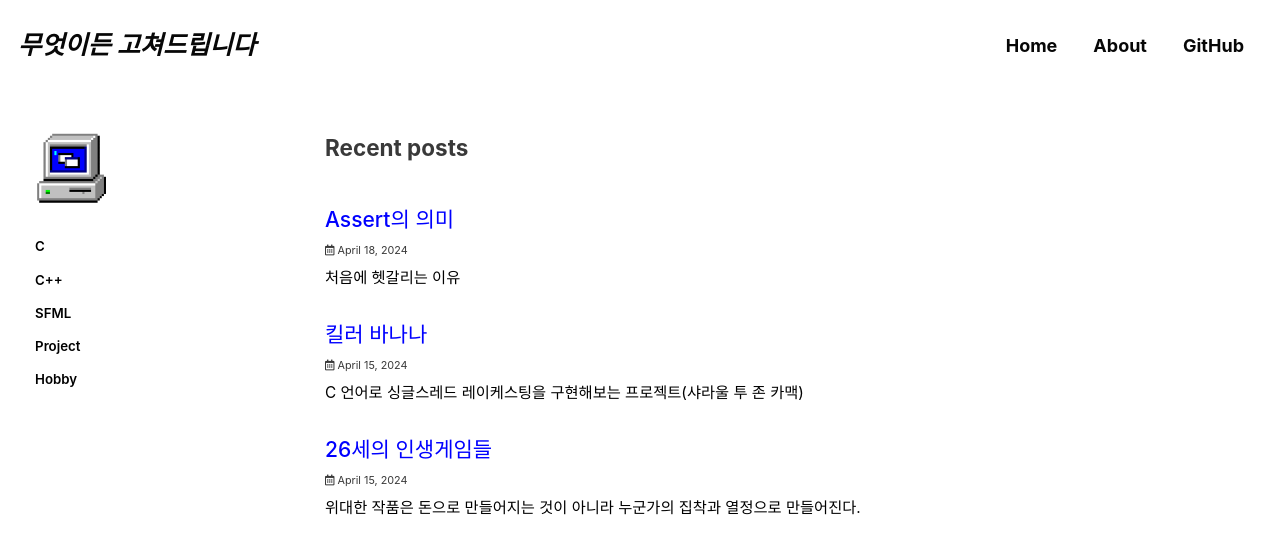
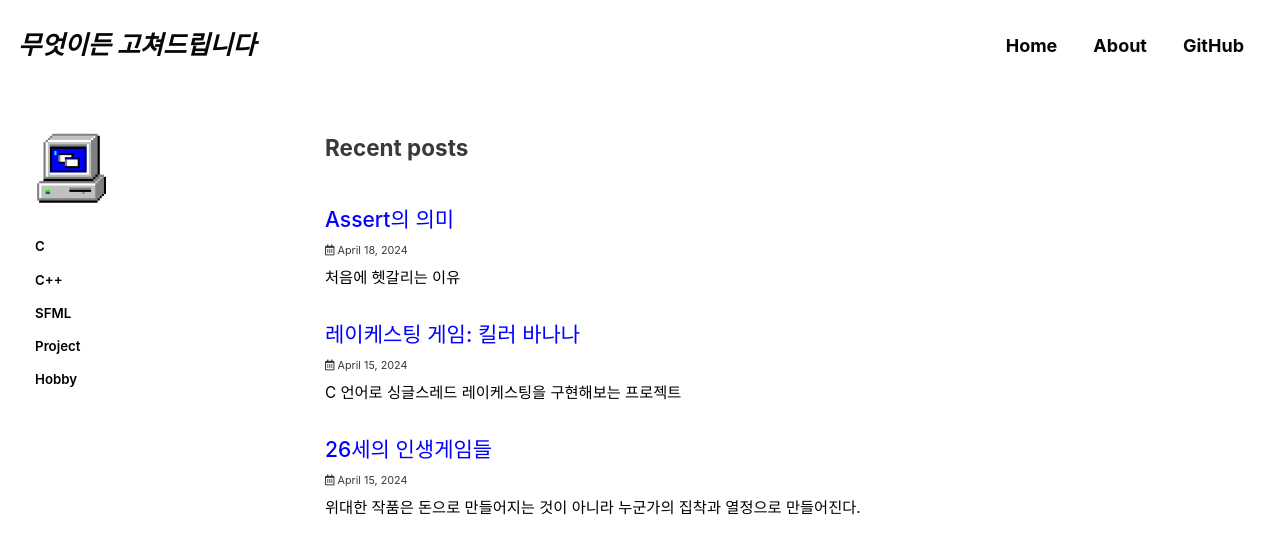
Before and after one commit to jeekpark/jeekpark.github.io, a Jekyll site: the page built from index.html, in a window 1280 px wide and 900 px high. Shown: the top 554 px of the window. Built offline with Jekyll 4.4.1, drawn with Linux system fonts in a browser that asks for light colours; cached includes are drawn as plain includes; some web fonts are replaced; the list of posts is cut into pages by our own code.

Commit message:
Feat: title

```diff
--- a/_posts/2024-04-16-project-killer-b.md
+++ b/_posts/2024-04-16-project-killer-b.md
@@ -1,6 +1,6 @@
 ---
-title: "킬러 바나나"
-excerpt: "C 언어로 싱글스레드 레이케스팅을 구현해보는 프로젝트(샤라울 투 존 카맥)"
+title: "레이케스팅 게임: 킬러 바나나"
+excerpt: "C 언어로 싱글스레드 레이케스팅을 구현해보는 프로젝트"
 
 categories:
   - Project
```
Also changed, not shown: other parts of _posts/2024-04-16-project-killer-b.md (+1 -1 lines).
